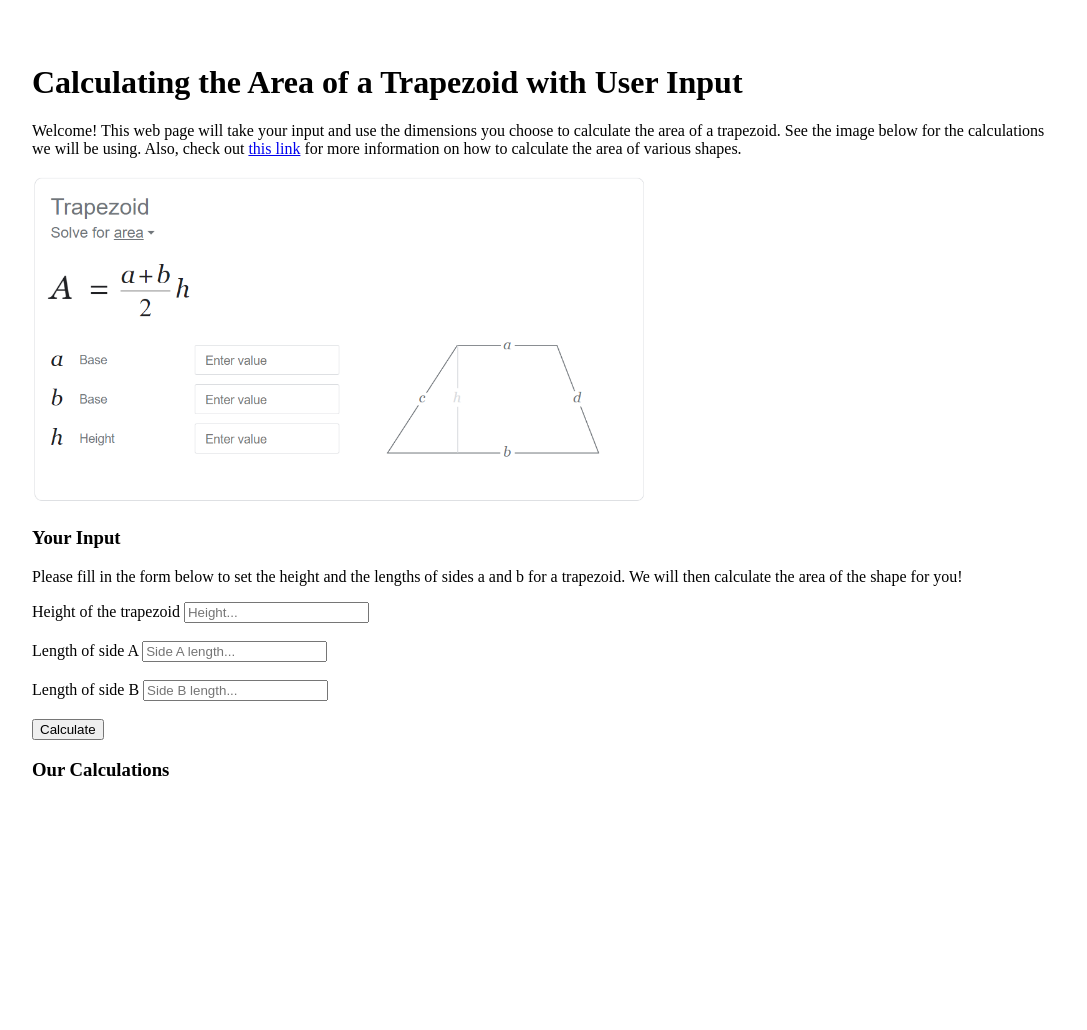
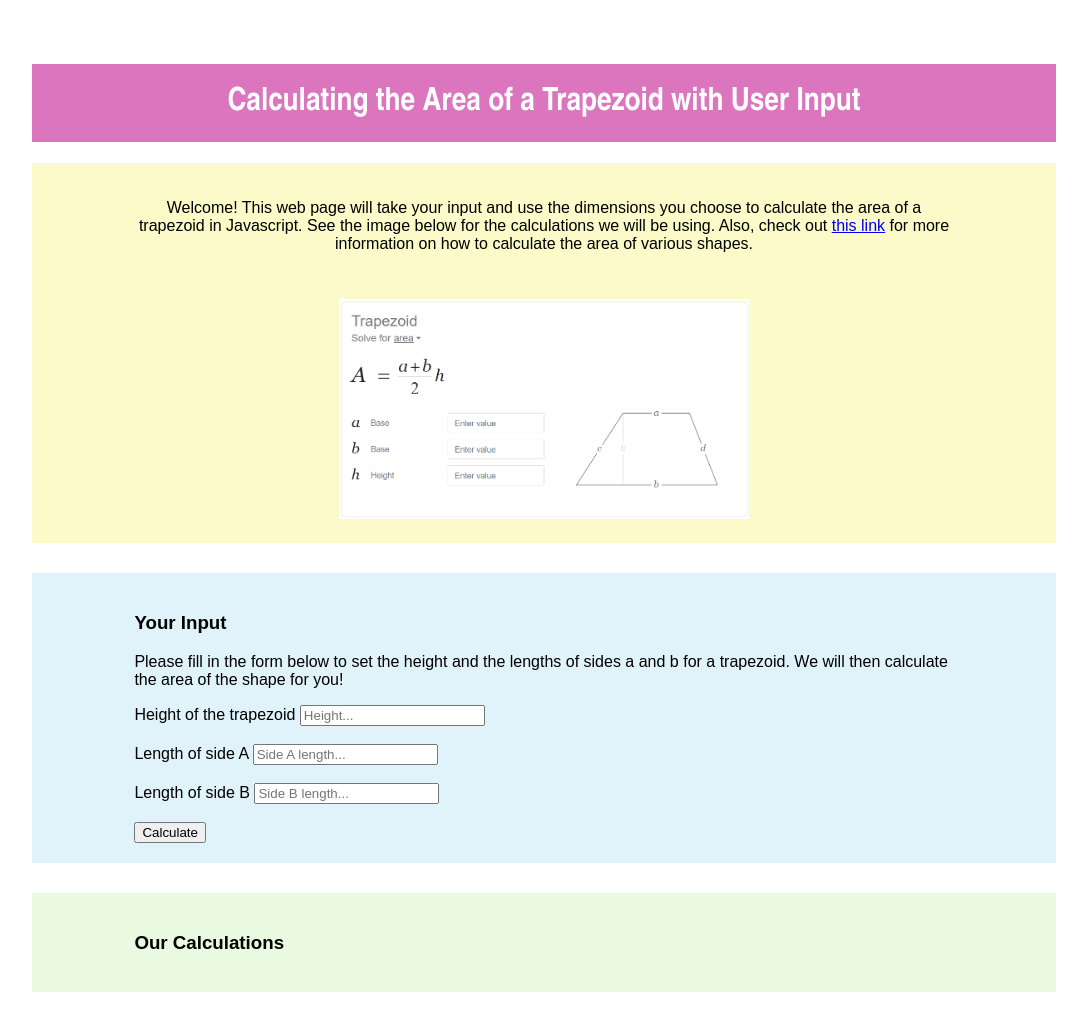
Before and after one commit to ICS2O-Programming-MariaG/Unit3-01-HTML-AreaTrapezoid, a plain HTML site: page index.html in a window 1280 px wide. Shown: the whole page, without its empty margins (96-1183 px from the left). Before the commit the page ends 845 px from the top, so only its background shows below. Drawn offline with Linux system fonts and the light colour scheme.

Commit message:
Styled in CSS and added divs in HTML for style

```diff
--- a/css/style.css
+++ b/css/style.css
@@ -1,8 +1,44 @@
 img {
-  width: 60%;
+  width: 50%;
+  margin-top: 30px;
 }
 
 body {
   width: 80%;
   margin: 5% 10%;
 }
+
+#div-one {
+  padding: 20px 10%;
+  background-color: #fbfac8;
+  text-align: center;
+}
+
+p, h3, form {
+  font-family: "Arial", "Arial Narrow", sans-serif;
+}
+
+h1 {
+  text-align: center;
+  font-family: "Arial Narrow", "Arial", sans-serif;
+  color: white;
+  background-color: #db75be;
+  padding: 20px;
+}
+
+#div-two {
+  padding: 20px 10%;
+  background-color: #e0f2fa;
+  margin-top: 30px;
+}
+
+#div-three {
+  padding: 20px 10%;
+  background-color: #eafae0;
+  margin-top: 30px;
+}
+
+#display-results {
+  font-weight: bold;
+  color: #1d3c61;
+}
--- a/index.html
+++ b/index.html
@@ -21,8 +21,13 @@
     <!-- Link to JS file -->
     <script src="./js/script.js"></script>
     <h1>Calculating the Area of a Trapezoid with User Input</h1>
-    <p>Welcome! This web page will take your input and use the dimensions you choose to calculate the area of a trapezoid. See the image below for the calculations we will be using. Also, check out <a href="https://www.varsitytutors.com/hotmath/hotmath_help/topics/perimeter-area-volume">this link</a> for more information on how to calculate the area of various shapes.</p>
+    <!-- Div for style -->
+    <div id="div-one">
+      <p>Welcome! This web page will take your input and use the dimensions you choose to calculate the area of a trapezoid in Javascript. See the image below for the calculations we will be using. Also, check out <a href="https://www.varsitytutors.com/hotmath/hotmath_help/topics/perimeter-area-volume">this link</a> for more information on how to calculate the area of various shapes.</p>
       <img src="./images/area-trapezoid.png" alt="area trapezoid">
+    </div>
+    <!-- Another div for style -->
+    <div id="div-two">
       <h3>Your Input</h3>
       <p>Please fill in the form below to set the height and the lengths of sides a and b for a trapezoid. We will then calculate the area of the shape for you!</p>
       <!-- Form for user input -->
@@ -35,7 +40,11 @@
         <input type="float" id="side-b" placeholder="Side B length..."><br><br>
         <input type="submit" value="Calculate">
       </form>
+    </div>
+    <!-- Last styled div -->
+    <div id="div-three">
       <h3>Our Calculations</h3>
       <div id="display-results"></div>
+    </div>
   </body>
 </html>
```
Lines whose indentation alone changed are shown as unchanged.
